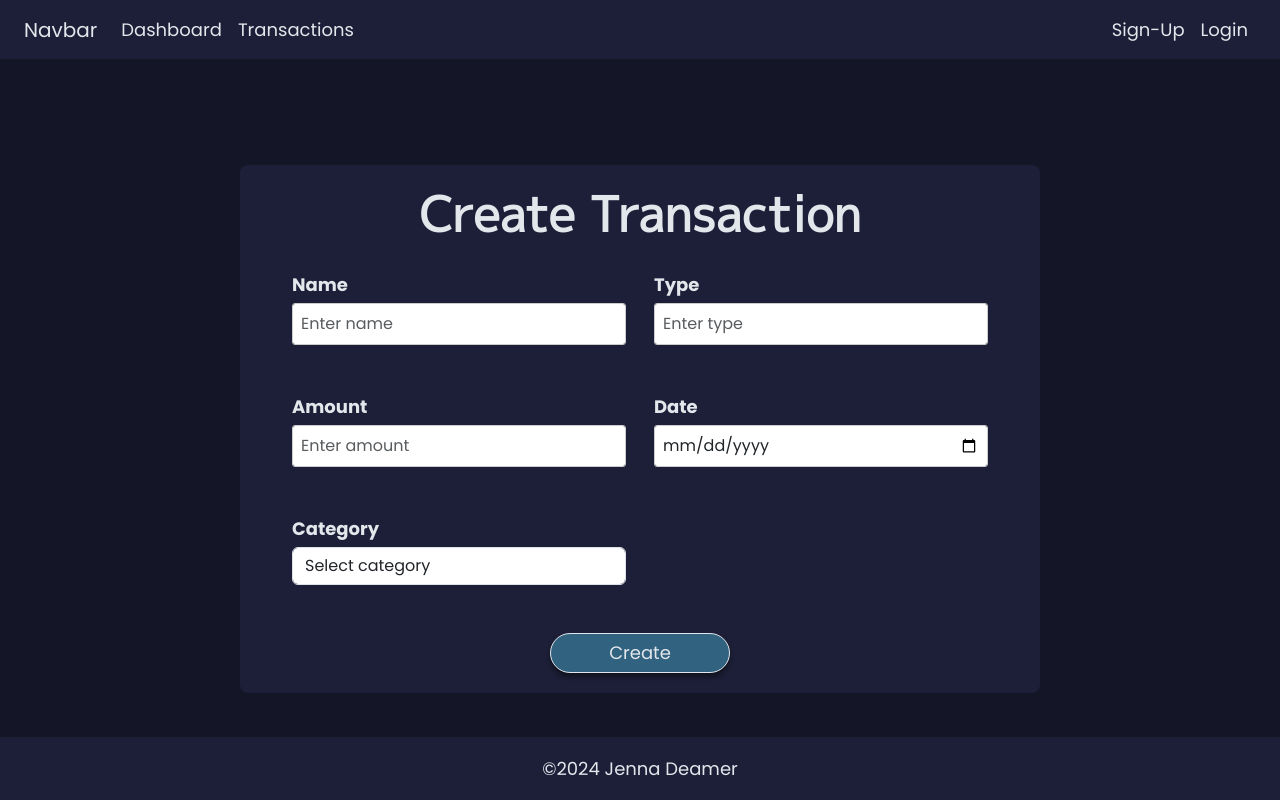
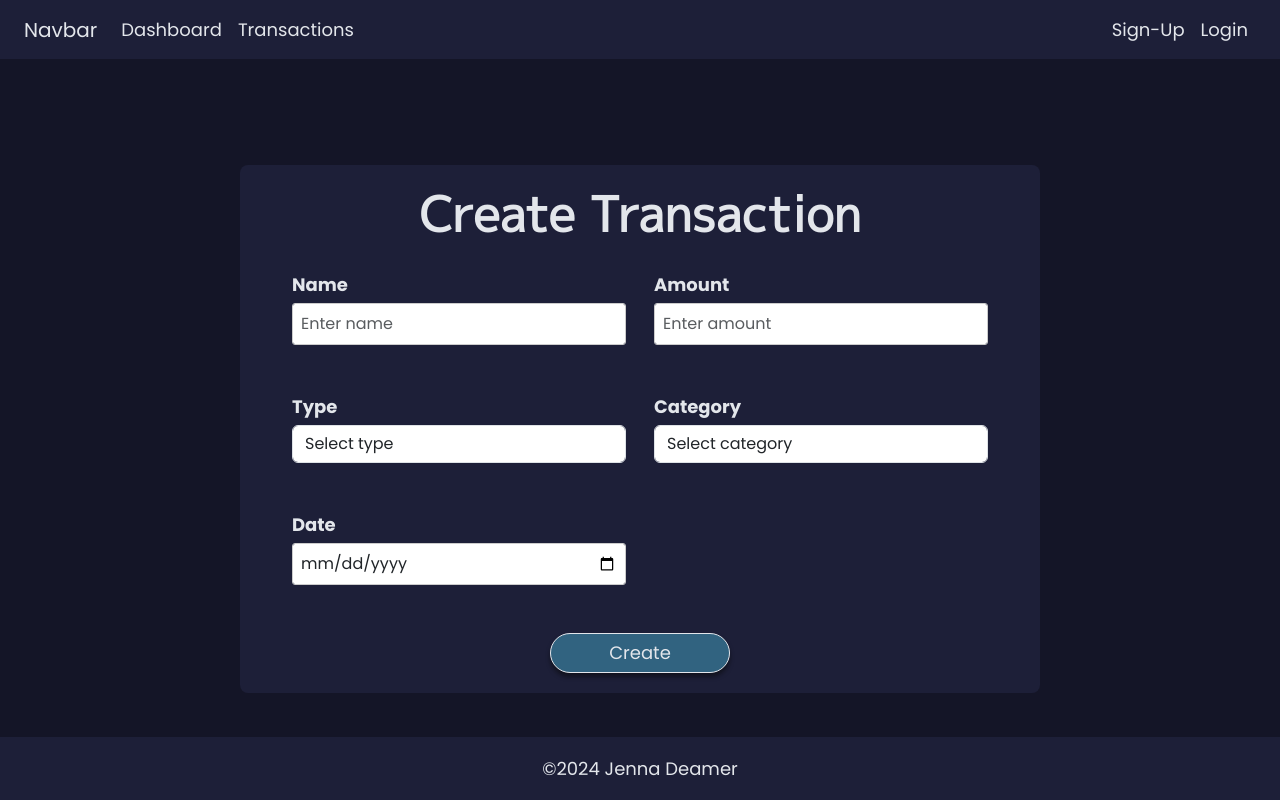
Before and after one commit to Jenna-Deamer/MEAN-Budget-App, an Angular app: page /create in a window 1280 px wide. Built offline with nearby package versions, Linux system fonts and the light colour scheme.

Commit message:
field fixes for crud forms

```diff
--- a/src/app/components/forms/create/create.component.html
+++ b/src/app/components/forms/create/create.component.html
@@ -5,28 +5,42 @@
         <form class="crud-form">
             <div class="form-group">
                 <label for="name">Name</label>
-                <input type="text" class="form-control" id="name" placeholder="Enter name">
+                <input type="text" class="form-control" id="name" placeholder="Enter name" required>
+            </div>
+            <div class="form-group">
+                <label for="amount">Amount</label>
+                <input type="number" class="form-control" id="amount" placeholder="Enter amount" min="0.01" step="0.01" required>
             </div>
             <div class="form-group">
                 <label for="type">Type</label>
-                <input type="text" class="form-control" id="type" placeholder="Enter type">
+                <select class="form-control" id="type" required>
+                    <option value="">Select type</option>
+                    <option value="Transaction">Transaction</option>
+                    <option value="Expense">Expense</option>
+                </select>
             </div>
+
+
             <div class="form-group">
-                <label for="amount">Amount</label>
-                <input type="number" class="form-control" id="amount" placeholder="Enter amount">
+                <label for="category">Category</label>
+                <select class="form-control" id="category" required>
+                    <option value="">Select category</option>
+                    <option value="Housing">Housing</option>
+                    <option value="Food">Food</option>
+                    <option value="Healthcare">Healthcare</option>
+                    <option value="Transportation">Transportation</option>
+                    <option value="Entertainment">Entertainment</option>
+                    <option value="Education">Education</option>
+                    <option value="Debt Payments">Debt Payments</option>
+                    <option value="Personal Care">Personal Care</option>
+                    <option value="Taxes">Taxes</option>
+                    <option value="Other">Other</option>
+                </select>
             </div>
+
             <div class="form-group">
                 <label for="date">Date</label>
-                <input type="date" class="form-control" id="date">
-            </div>
-            <div class="form-group">
-                <label for="category">Category</label>
-                <select class="form-control" id="category">
-                    <option>Select category</option>
-                    <option>Category 1</option>
-                    <option>Category 2</option>
-                    <option>Category 3</option>
-                </select>
+                <input type="date" class="form-control" id="date" required>
             </div>
             <div class="form-button-wrapper">
                 <button type="submit" class="primary-button">Create</button>
--- a/src/app/components/forms/edit/edit.component.html
+++ b/src/app/components/forms/edit/edit.component.html
@@ -5,28 +5,42 @@
         <form class="crud-form">
             <div class="form-group">
                 <label for="name">Name</label>
-                <input type="text" class="form-control" id="name" placeholder="Enter name">
+                <input type="text" class="form-control" id="name" placeholder="Enter name" required>
+            </div>
+            <div class="form-group">
+                <label for="amount">Amount</label>
+                <input type="number" class="form-control" id="amount" placeholder="Enter amount" min="0.01" step="0.01" required>
             </div>
             <div class="form-group">
                 <label for="type">Type</label>
-                <input type="text" class="form-control" id="type" placeholder="Enter type">
+                <select class="form-control" id="type" required>
+                    <option value="">Select type</option>
+                    <option value="Transaction">Transaction</option>
+                    <option value="Expense">Expense</option>
+                </select>
             </div>
+
+
             <div class="form-group">
-                <label for="amount">Amount</label>
-                <input type="number" class="form-control" id="amount" placeholder="Enter amount">
+                <label for="category">Category</label>
+                <select class="form-control" id="category" required>
+                    <option value="">Select category</option>
+                    <option value="Housing">Housing</option>
+                    <option value="Food">Food</option>
+                    <option value="Healthcare">Healthcare</option>
+                    <option value="Transportation">Transportation</option>
+                    <option value="Entertainment">Entertainment</option>
+                    <option value="Education">Education</option>
+                    <option value="Debt Payments">Debt Payments</option>
+                    <option value="Personal Care">Personal Care</option>
+                    <option value="Taxes">Taxes</option>
+                    <option value="Other">Other</option>
+                </select>
             </div>
+
             <div class="form-group">
                 <label for="date">Date</label>
-                <input type="date" class="form-control" id="date">
-            </div>
-            <div class="form-group">
-                <label for="category">Category</label>
-                <select class="form-control" id="category">
-                    <option>Select category</option>
-                    <option>Category 1</option>
-                    <option>Category 2</option>
-                    <option>Category 3</option>
-                </select>
+                <input type="date" class="form-control" id="date" required>
             </div>
             <div class="form-button-wrapper">
                 <button type="submit" class="primary-button">Update</button>
```
